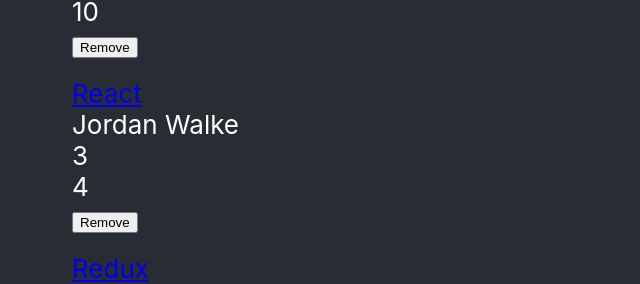
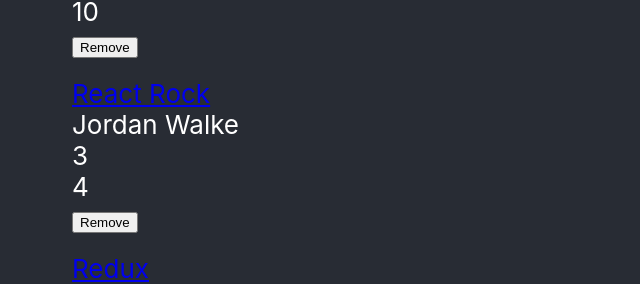
Before and after one commit to cipto-hd/refresh-reactjs-fundamentals, a React (Create React App) app in the folder hackernews/: page / in a window 1280 px wide. Shown: the part 198-482 px from the top of the page, without its empty margins (28-668 px from the left). Built offline with nearby package versions, Linux system fonts and the light colour scheme.

Commit message:
refactor app into composable components, separate data sources and styles

```diff
--- /dev/null
+++ b/hackernews/src/API/DataSource.js
@@ -0,0 +1,26 @@
+export const myList = [
+    {
+      title: "React Awesome",
+      url: "https://reactjs.org/",
+      num_comments: 23,
+      points: 10,
+      author: "Cipto Hadi",
+      objectID: 0,
+    },
+    {
+      title: "React Rock",
+      url: "https://reactjs.org/",
+      author: "Jordan Walke",
+      num_comments: 3,
+      points: 4,
+      objectID: 1,
+    },
+    {
+      title: "Redux",
+      url: "https://redux.js.org/",
+      author: "Dan Abramov, Andrew Clark",
+      num_comments: 2,
+      points: 5,
+      objectID: 2,
+    },
+  ];
--- a/hackernews/src/App.js
+++ b/hackernews/src/App.js
@@ -1,32 +1,9 @@
 import React, { Component } from "react";
 import "./App.css";
-
-const myList = [
-  {
-    title: "React Awesome",
-    url: "https://reactjs.org/",
-    num_comments: 23,
-    points: 10,
-    author: "Cipto Hadi",
-    objectID: 0,
-  },
-  {
-    title: "React",
-    url: "https://reactjs.org/",
-    author: "Jordan Walke",
-    num_comments: 3,
-    points: 4,
-    objectID: 1,
-  },
-  {
-    title: "Redux",
-    url: "https://redux.js.org/",
-    author: "Dan Abramov, Andrew Clark",
-    num_comments: 2,
-    points: 5,
-    objectID: 2,
-  },
-];
+import { myList } from "./API/DataSource";
+import { style } from "./Styles/Styles";
+import ListDisplay from "./Components/ListDisplay";
+import SearchBox from "./Components/SearchBox";
 
 class App extends Component {
   constructor(props) {
@@ -38,6 +15,7 @@
 
     // class method is bound to this
     this.onSearchTermChange = this.onSearchTermChange.bind(this);
+    this.onDismissListItem = this.onDismissListItem.bind(this);
   }
 
   getFilterRules(searchTerm) {
@@ -61,72 +39,33 @@
     this.setState({ list: updatedList }); */
   }
 
-  onDismiss(id) {
+  onDismissListItem(id) {
     const updatedList = this.state.list.filter((item) => item.objectID !== id);
 
     this.setState({
       list: updatedList,
     });
-
-    this.onSearchTermChange = this.onSearchTermChange.bind(this);
   }
 
   render() {
     const { list, searchTerm } = this.state;
+    const FilteredList = list.filter(this.getFilterRules(searchTerm));
+
     return (
       <div className="App">
         <header className="App-header" style={style.header}>
-          <form>
-            Search based on the title:
-            {/* event handler function
-              if using arrow function, no need for binding this in the constructor,
-              otherwise it needs binding
-
-              this.function_name => only executed if event is triggered
-              this.function_name() => executed immediately on render
-            */}
-            <input
-              type="text"
-              onChange={this.onSearchTermChange}
-              value={searchTerm}
-            />
-          </form>
-          {list.filter(this.getFilterRules(searchTerm)).map((item) => (
-            <div style={style.card} key={item.objectID}>
-              <span style={style.cardItem}>
-                <a href={item.url}>{item.title}</a>
-              </span>
-              <span style={style.cardItem}>{item.author}</span>
-              <span style={style.cardItem}>{item.num_comments}</span>
-              <span style={style.cardItem}>{item.points}</span>
-
-              {/* event handler using arrow function, no need binding this */}
-              <button onClick={() => this.onDismiss(item.objectID)}>
-                Remove
-              </button>
-            </div>
-          ))}
+          <SearchBox
+            searchTerm={searchTerm}
+            onSearchTermChange={this.onSearchTermChange}
+          />
+          <ListDisplay
+            list={FilteredList}
+            onDismissListItem={this.onDismissListItem}
+          />
         </header>
       </div>
     );
   }
 }
 
-// style rules
-const style = {
-  header: {
-    paddingTop: 50,
-    paddingLeft: 100,
-    alignItems: "start",
-    justifyContent: "start",
-  },
-  card: {
-    marginTop: 20,
-    textAlign: "left",
-  },
-  cardItem: {
-    display: "block",
-  },
-};
-
 export default App;
--- /dev/null
+++ b/hackernews/src/Components/Button.js
@@ -0,0 +1,7 @@
+import React from "react";
+
+const Button = ({ onClick, children }) => (
+  <button onClick={onClick}>{children}</button>
+);
+
+export default Button;
--- /dev/null
+++ b/hackernews/src/Components/ListDisplay.js
@@ -0,0 +1,20 @@
+import React from "react";
+import { style } from "../Styles/Styles";
+import Button from "./Button";
+
+const ListDisplay = ({ list, onDismissListItem }) => {
+  return list.map((item) => (
+    <div style={style.card} key={item.objectID}>
+      <span style={style.cardItem}>
+        <a href={item.url}>{item.title}</a>
+      </span>
+      <span style={style.cardItem}>{item.author}</span>
+      <span style={style.cardItem}>{item.num_comments}</span>
+      <span style={style.cardItem}>{item.points}</span>
+
+      <Button onClick={() => onDismissListItem(item.objectID)}>Remove</Button>
+    </div>
+  ));
+};
+
+export default ListDisplay;
--- /dev/null
+++ b/hackernews/src/Components/SearchBox.js
@@ -0,0 +1,20 @@
+import React from "react";
+
+const SearchBox = ({ searchTerm, onSearchTermChange, children }) => {
+  return (
+    <form>
+      {children}
+      Search based on the title:
+      {/* event handler function
+              if using arrow function, no need for binding this in the constructor,
+              otherwise it needs binding
+
+              this.function_name => only executed if event is triggered
+              this.function_name() => executed immediately on render
+            */}
+      <input type="text" onChange={onSearchTermChange} value={searchTerm} />
+    </form>
+  );
+};
+
+export default SearchBox;
--- /dev/null
+++ b/hackernews/src/Styles/Styles.js
@@ -0,0 +1,16 @@
+// style rules
+export const style = {
+  header: {
+    paddingTop: 50,
+    paddingLeft: 100,
+    alignItems: "start",
+    justifyContent: "start",
+  },
+  card: {
+    marginTop: 20,
+    textAlign: "left",
+  },
+  cardItem: {
+    display: "block",
+  },
+};
```
